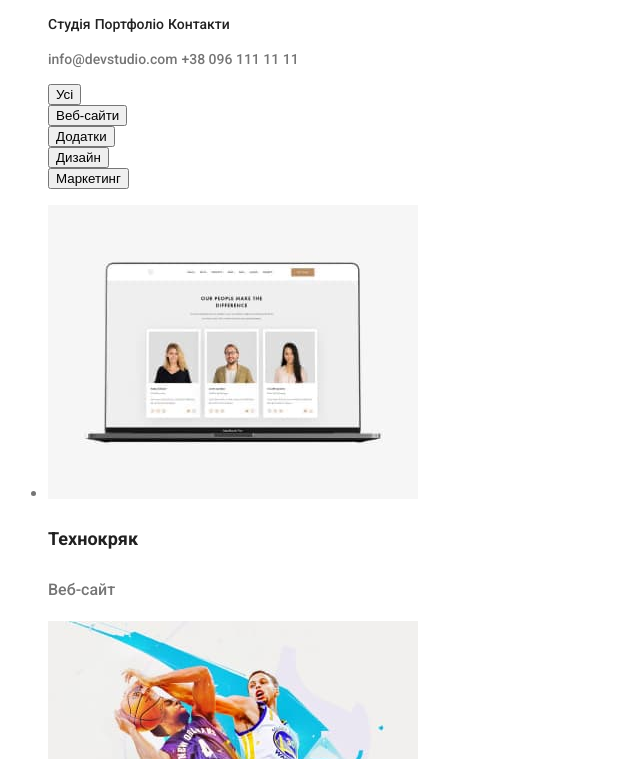
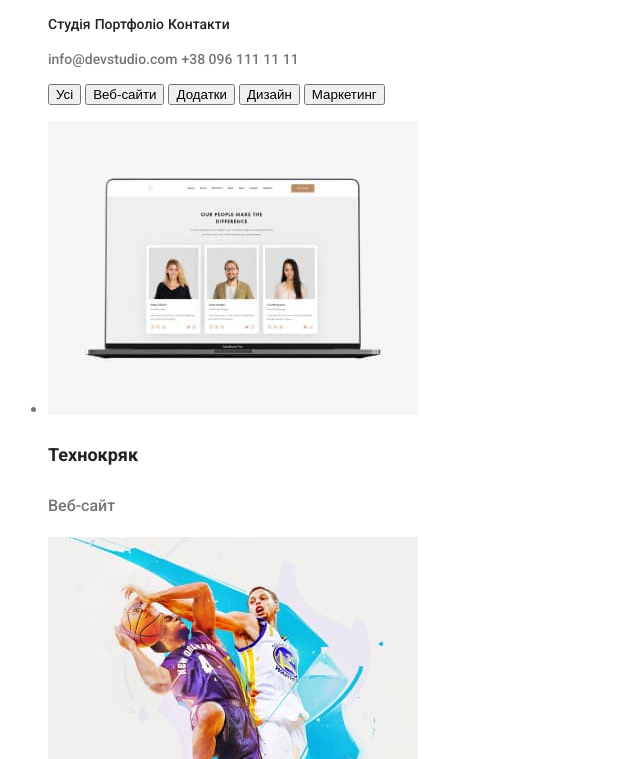
Before and after one commit to FedotovMS/goit-markup-hw-02, a plain HTML site: page portfolio.html in a window 1280 px wide. Shown: the part 41-800 px from the top of the page, without its empty margins (0-640 px from the left). Drawn offline with Linux system fonts and the light colour scheme.

Commit message:
changed class to filter-cards

```diff
--- a/css/styles.css
+++ b/css/styles.css
@@ -215,6 +215,7 @@ address {
 /* filter */
 .filter li {
     list-style: none;
+    display: inline;
 }
 .filter li button:hover {
     background-color: var(--link-hover-color);
@@ -230,7 +231,7 @@ ul h3 {
     color: var(--primary-title-color);
     letter-spacing: 2;
 }
-.filter-text p {
+.filter-cards p {
     color: var(--primary-text-color);
     font-size: 16px;
     line-height: 30px;
--- a/portfolio.html
+++ b/portfolio.html
@@ -41,7 +41,7 @@
             <li><button type="button">Дизайн</button></li>
             <li><button type="button">Маркетинг</button></li>
         </ul>
-        <ul class="filter-text">
+        <ul class="filter-cards">
             <li>
                     <img src="./images/technocrack.jpg" alt="technocrack" width="370">
                     <h3>Технокряк</h3>
```
